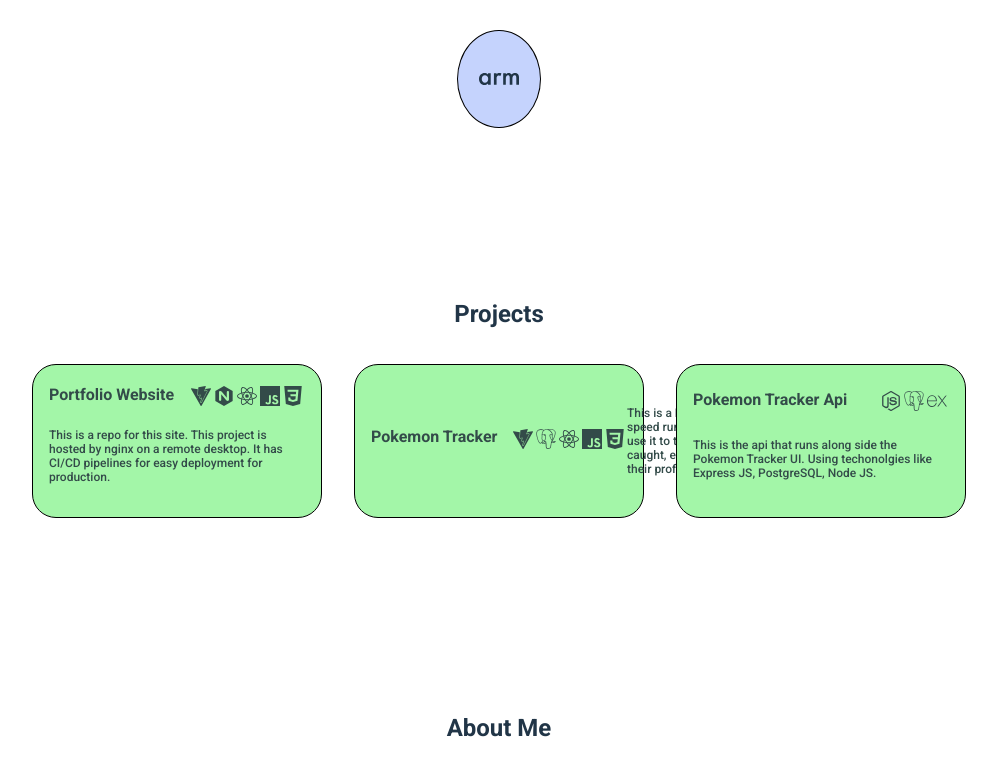
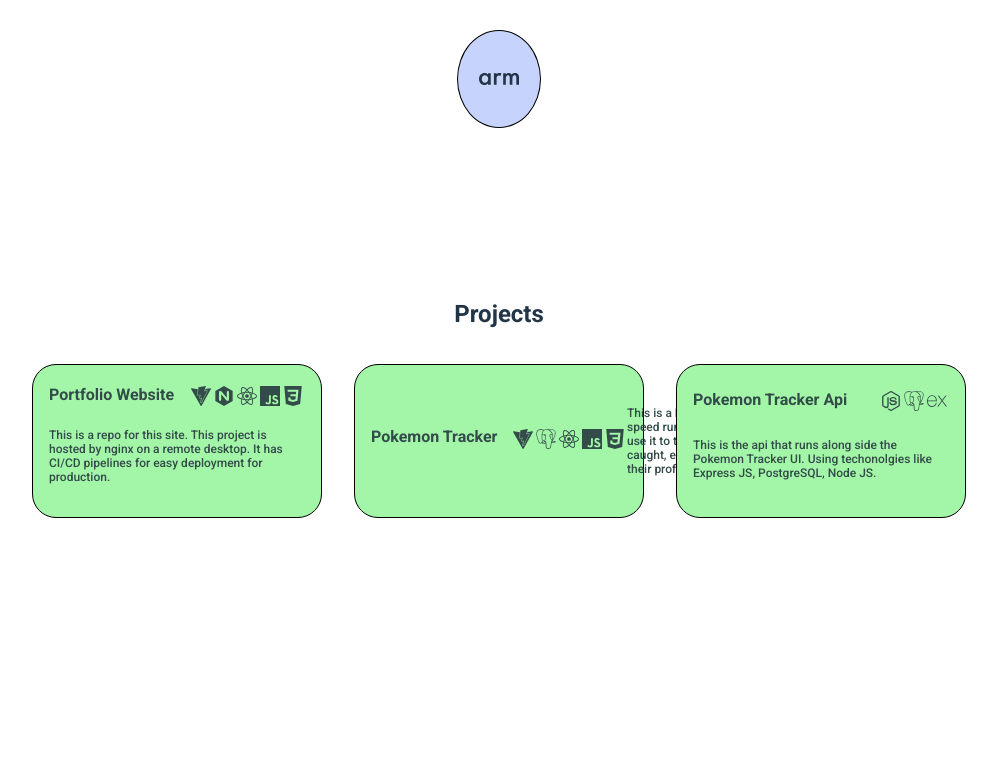
Before and after one commit to SamWilk/portfolio-wilk, a React (Vite) app: page / in a window 1280 px wide. Shown: the part 1060-1821 px from the top of the page, without its empty margins (141-1138 px from the left). After the commit the page ends 1754 px from the top, so only its background shows below. Built offline with nearby package versions, Linux system fonts and the light colour scheme.

Commit message:
Removing About me for now

```diff
--- a/src/App.jsx
+++ b/src/App.jsx
@@ -22,9 +22,9 @@ function App() {
           <span id="Projects">
             <Projects />
           </span>
-          <span id="About">
+          {/* <span id="About">
             <About />
-          </span>
+          </span> */}
         </div>
       </main>
     </>
```
